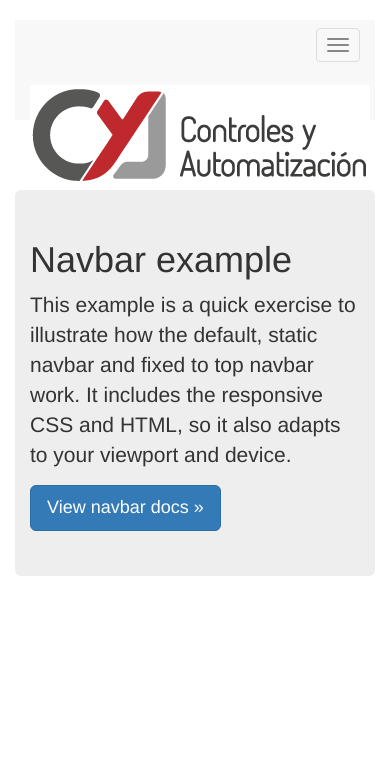
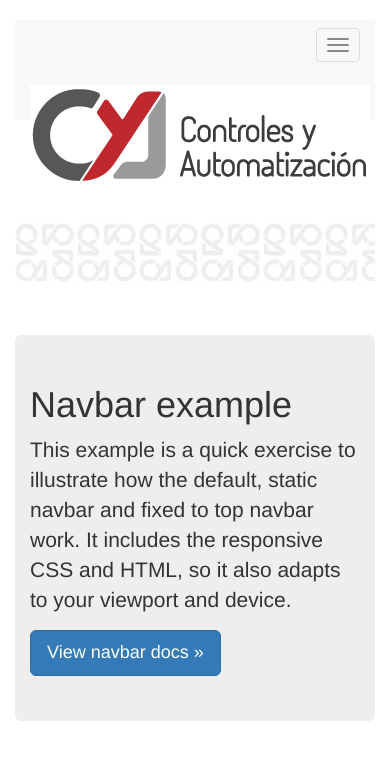
Before and after one commit to codicesalphacity/cya-sa, a plain HTML site: page index.html in a window 390 px wide. Drawn offline with nearby package versions, Linux system fonts and the light colour scheme; a script that the page names is missing.

Commit message:
Padding mejorados, fondo top

```diff
--- a/index.html
+++ b/index.html
@@ -57,7 +57,9 @@
           </div><!--/.nav-collapse -->
         </div><!--/.container-fluid -->
       </nav>
+	  <div class="backgroundTop">
 
+	  </div>
       <!-- Main component for a primary marketing message or call to action -->
 	  <section class="contentPage">
 		  <div class="jumbotron">
--- a/styles.css
+++ b/styles.css
@@ -21,6 +21,12 @@ body {
 	padding-top: 50px;
 }
 
+.backgroundTop {
+	margin-top: 50px;
+	height: 65px;
+	background-image: url("img/fondocya.jpg");
+}
+
 @media (min-width: 1217px) {
 	.navbar-brand, .navbar-nav li a {
 		line-height: 98px;
@@ -31,6 +37,9 @@ body {
 @media (max-width: 1200px) {
 	body {
 	  padding-top: 20px;
+	}
+	.backgroundTop {
+		margin-top: 100px;
 	}
     .navbar-header {
         float: none;
```
Also changed, not shown: img/fondocya.jpg (added).
